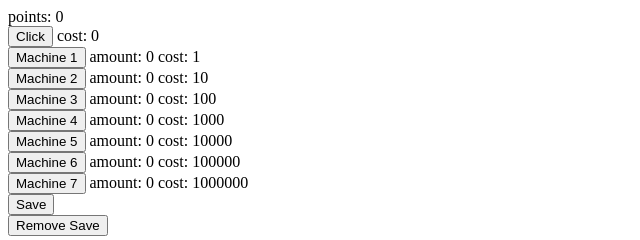
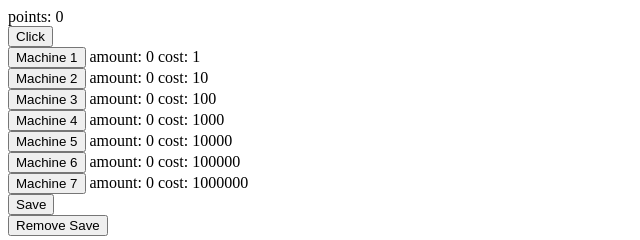
Before and after one commit to 4za4s/test, a plain HTML site: page Game/Game.html in a window 1280 px wide. Shown: the full height of the page, 0-640 px from the left. Drawn offline with Linux system fonts and the light colour scheme.

Commit message:
no more click cost

```diff
--- a/Game/Game.html
+++ b/Game/Game.html
@@ -7,7 +7,7 @@
 		points: <span id="0">0</span>
 		<br/>
 		<button onclick="press(0)">Click</button>
-		cost: <span id="cost0">0</span>
+		<span hidden id="cost0">0</span>
 		<br/>
 		<button onclick="press(1)">Machine 1</button>
 		amount: <span id="1">0</span>
```
